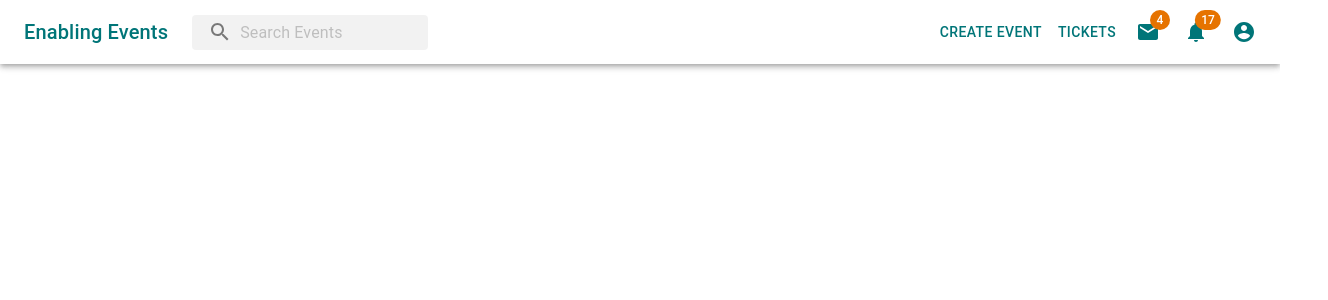
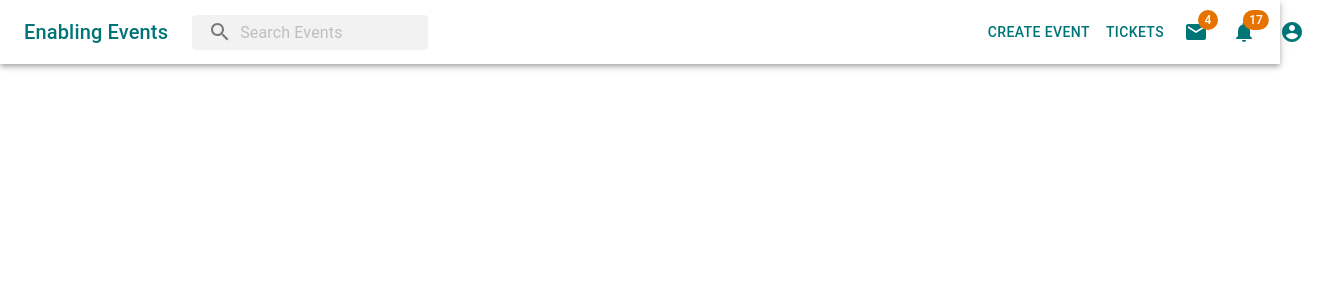
Before and after one commit to tangzhen/enabling-events, a React (Create React App) app: page / in a window 1280 px wide. Shown: the top 300 px of the page, 1328 px wide, since content can reach past the window. Built offline with nearby package versions, Linux system fonts and the light colour scheme.

Commit message:
[Zhen] add the styling for toolbar, max width is 1280px.

```diff
--- a/src/components/PrimarySearchAppBar.tsx
+++ b/src/components/PrimarySearchAppBar.tsx
@@ -26,6 +26,12 @@ const useStyles = makeStyles((theme: Theme) =>
       backgroundColor: theme.palette.background.paper,
       color: theme.palette.primary.main,
     },
+    toolBar: {
+      width: "100%",
+      maxWidth: "1280px",
+      marginLeft: "auto",
+      marginRight: "auto",
+    },
     title: {
       display: "none",
       [theme.breakpoints.up("sm")]: {
@@ -37,7 +43,7 @@ const useStyles = makeStyles((theme: Theme) =>
       borderRadius: theme.shape.borderRadius,
       backgroundColor: fade(theme.palette.common.black, 0.05),
       "&:hover": {
-        backgroundColor: fade(theme.palette.common.black, 0.10),
+        backgroundColor: fade(theme.palette.common.black, 0.1),
       },
       color: fade(theme.palette.common.black, 0.5),
       marginRight: theme.spacing(2),
@@ -83,7 +89,7 @@ export default function PrimarySearchAppBar() {
 
   return (
     <AppBar position="static" className={classes.appBar}>
-      <Toolbar>
+      <Toolbar className={classes.toolBar}>
         <Typography className={classes.title} variant="h6" noWrap>
           Enabling Events
         </Typography>
```
